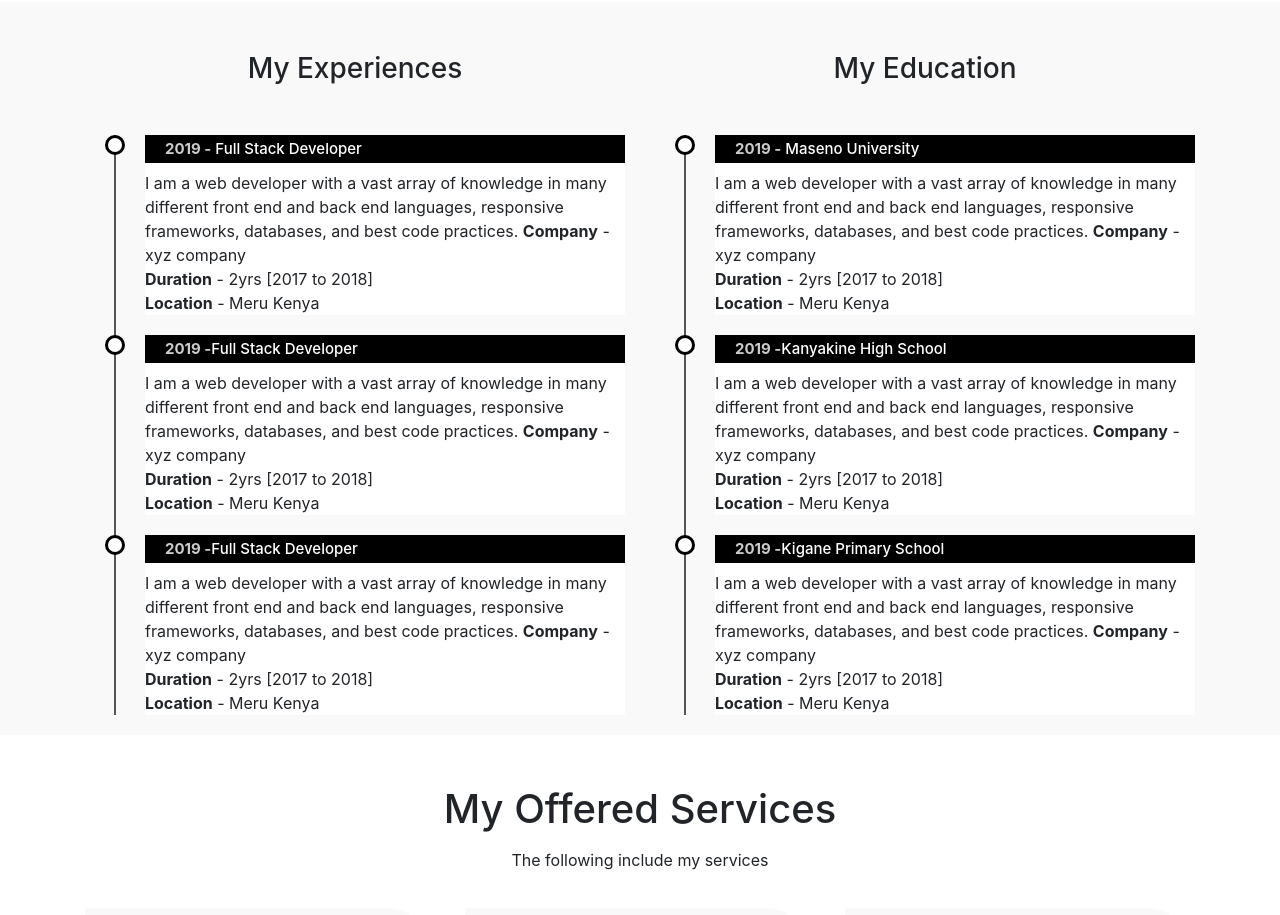
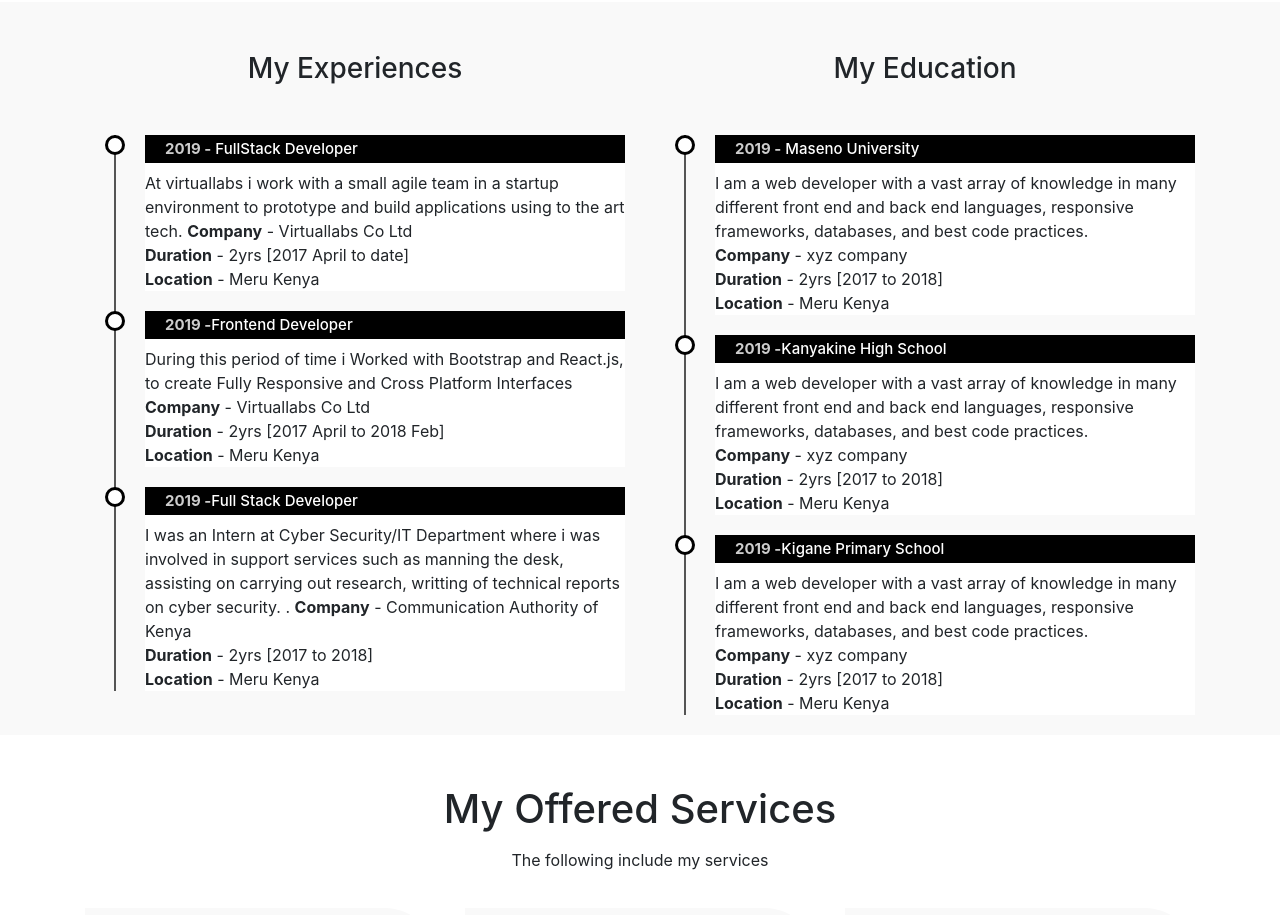
Before and after one commit to dickenzoh/makeitlife, a plain HTML site: page index.html in a window 1280 px wide. Shown: the part 1500-2415 px from the top of the page. Drawn offline with nearby package versions, Linux system fonts and the light colour scheme.

Commit message:
added more projects

```diff
--- a/index.html
+++ b/index.html
@@ -4,7 +4,7 @@
     <meta charset="UTF-8">
     <meta name="viewport" content="width=Resume Landing Page, initial-scale=1.0">
     <meta http-equiv="X-UA-Compatible" content="ie=edge">
-    <title>Document</title>
+    <title>Resume</title>
     <link rel="stylesheet" href="style.css">
     <link rel="stylesheet" href="https://stackpath.bootstrapcdn.com/bootstrap/4.3.1/css/bootstrap.min.css">
     <link rel="stylesheet" href="https://stackpath.bootstrapcdn.com/font-awesome/4.7.0/css/font-awesome.min.css">
@@ -73,11 +73,11 @@
                     </div>
                     <div class="col-md-6">
                         <h3>Who Am I ?</h3>
-                        <p>I am a web developer with a vast array of knowledge
+                        <p>I am a FullStack developer with a vast array of knowledge
                            in many different front end and back end languages,
                            responsive frameworks, databases, and best code practices.
-                           My objective is simply to be the best web developer that I can be,
-                            and to contribute to the technology industry all that I know and can do.
+                           My objective is simply to be the best developer that I can be,
+                            and contribute to the technology industry all that I know and can do.
                             I am dedicated to perfecting my craft by learning from more seasoned developers,
                             remaining humble and continuously making strides to learn all that I can about
                             development. While a student at Maseno University, I studied Mathematics,
@@ -124,30 +124,31 @@
                                     <h3 class="text-center">My Experiences</h3>
                                     <ul class="timeline">
                                     <li>
-                                        <h4><span>2019 -</span> Full Stack Developer</h4>
-                                        <p>I am a web developer with a vast array of knowledge
-                                                in many different front end and back end languages,
-                                                responsive frameworks, databases, and best code practices.
-                                            <b>Company</b> - xyz company<br>
-                                            <b>Duration</b> - 2yrs [2017 to 2018]<br>
+                                        <h4><span>2019 -</span> FullStack Developer </h4>
+                                        <p>At virtuallabs i work with a small agile team
+                                             in a startup environment to prototype and build
+                                             applications using to the art tech.
+                                            <b>Company</b> - Virtuallabs Co Ltd<br>
+                                            <b>Duration</b> - 2yrs [2017 April to date]<br>
                                             <b>Location</b> - Meru Kenya
                                         </p>
                                         <li>
-                                            <h4><span>2019 -</span>Full Stack Developer</h4>
-                                            <p>I am a web developer with a vast array of knowledge
-                                                in many different front end and back end languages,
-                                                responsive frameworks, databases, and best code practices.
-                                                <b>Company</b> - xyz company<br>
-                                                <b>Duration</b> - 2yrs [2017 to 2018]<br>
+                                            <h4><span>2019 -</span>Frontend Developer</h4>
+                                            <p> During this period of time i Worked with Bootstrap and React.js,
+                                                 to create Fully Responsive and Cross Platform
+                                                 Interfaces
+                                                <b>Company</b> - Virtuallabs Co Ltd<br>
+                                                <b>Duration</b> - 2yrs [2017 April to 2018 Feb]<br>
                                                 <b>Location</b> - Meru Kenya
                                             </p>
                                          </li>
                                             <li>
                                                 <h4><span>2019 -</span>Full Stack Developer</h4>
-                                                <p>I am a web developer with a vast array of knowledge
-                                                    in many different front end and back end languages,
-                                                    responsive frameworks, databases, and best code practices.
-                                                    <b>Company</b> - xyz company<br>
+                                                <p>I was an Intern at Cyber Security/IT Department
+                                                    where i was involved in support services such as
+                                                    manning the desk, assisting on carrying out research,
+                                                     writting of technical reports on cyber security.                                                         .
+                                                    <b>Company</b> - Communication Authority of Kenya<br>
                                                     <b>Duration</b> - 2yrs [2017 to 2018]<br>
                                                     <b>Location</b> - Meru Kenya
                                                 </p>
@@ -161,7 +162,7 @@
                                 <h4><span>2019 -</span> Maseno University</h4>
                                 <p>I am a web developer with a vast array of knowledge
                                         in many different front end and back end languages,
-                                        responsive frameworks, databases, and best code practices.
+                                        responsive frameworks, databases, and best code practices.<br>
                                     <b>Company</b> - xyz company<br>
                                     <b>Duration</b> - 2yrs [2017 to 2018]<br>
                                     <b>Location</b> - Meru Kenya
@@ -170,7 +171,7 @@
                                     <h4><span>2019 -</span>Kanyakine High School</h4>
                                     <p>I am a web developer with a vast array of knowledge
                                         in many different front end and back end languages,
-                                        responsive frameworks, databases, and best code practices.
+                                        responsive frameworks, databases, and best code practices.<br>
                                         <b>Company</b> - xyz company<br>
                                         <b>Duration</b> - 2yrs [2017 to 2018]<br>
                                         <b>Location</b> - Meru Kenya
@@ -180,7 +181,7 @@
                                         <h4><span>2019 -</span>Kigane Primary School</h4>
                                         <p>I am a web developer with a vast array of knowledge
                                             in many different front end and back end languages,
-                                            responsive frameworks, databases, and best code practices.
+                                            responsive frameworks, databases, and best code practices.<br>
                                             <b>Company</b> - xyz company<br>
                                             <b>Duration</b> - 2yrs [2017 to 2018]<br>
                                             <b>Location</b> - Meru Kenya
```
